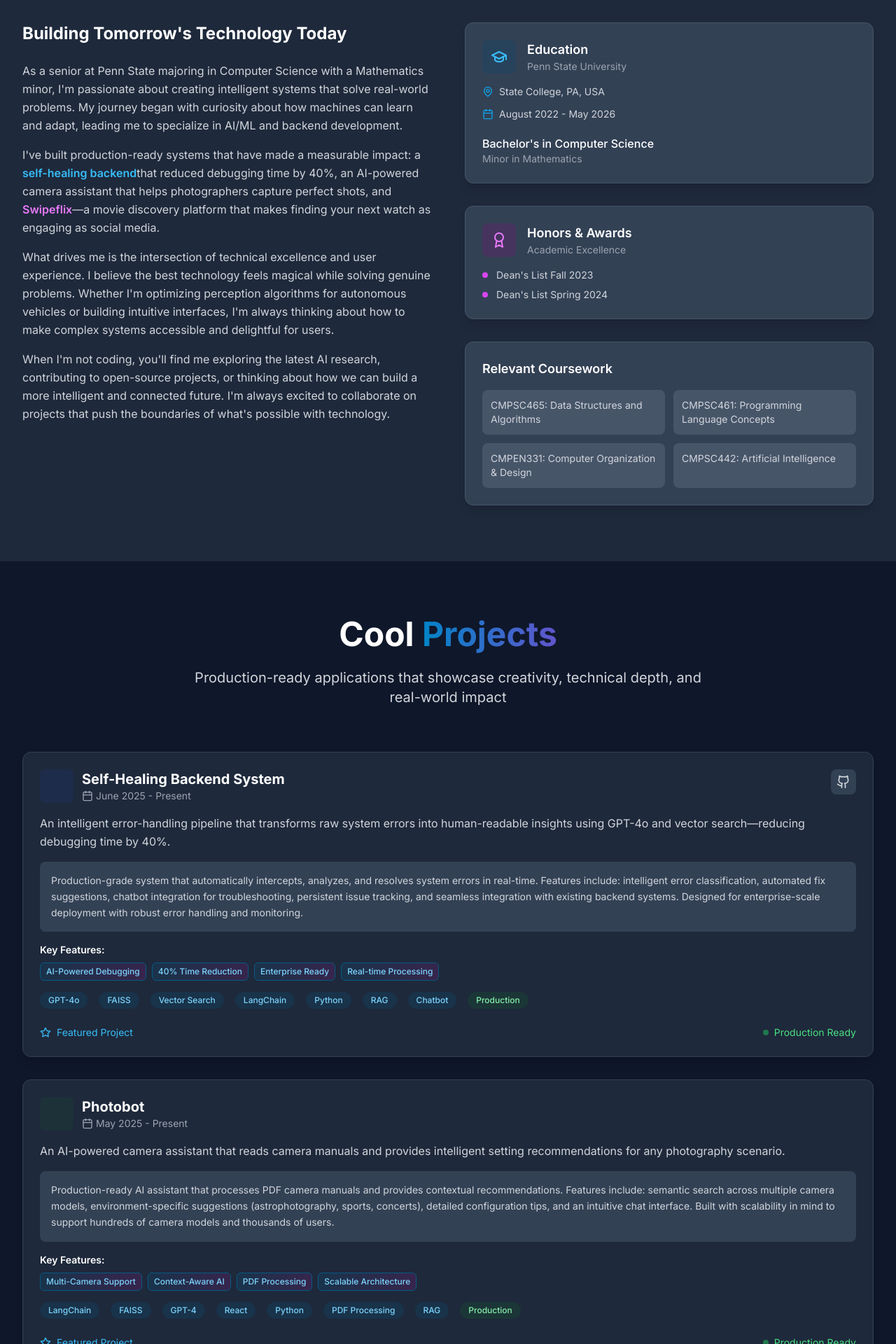
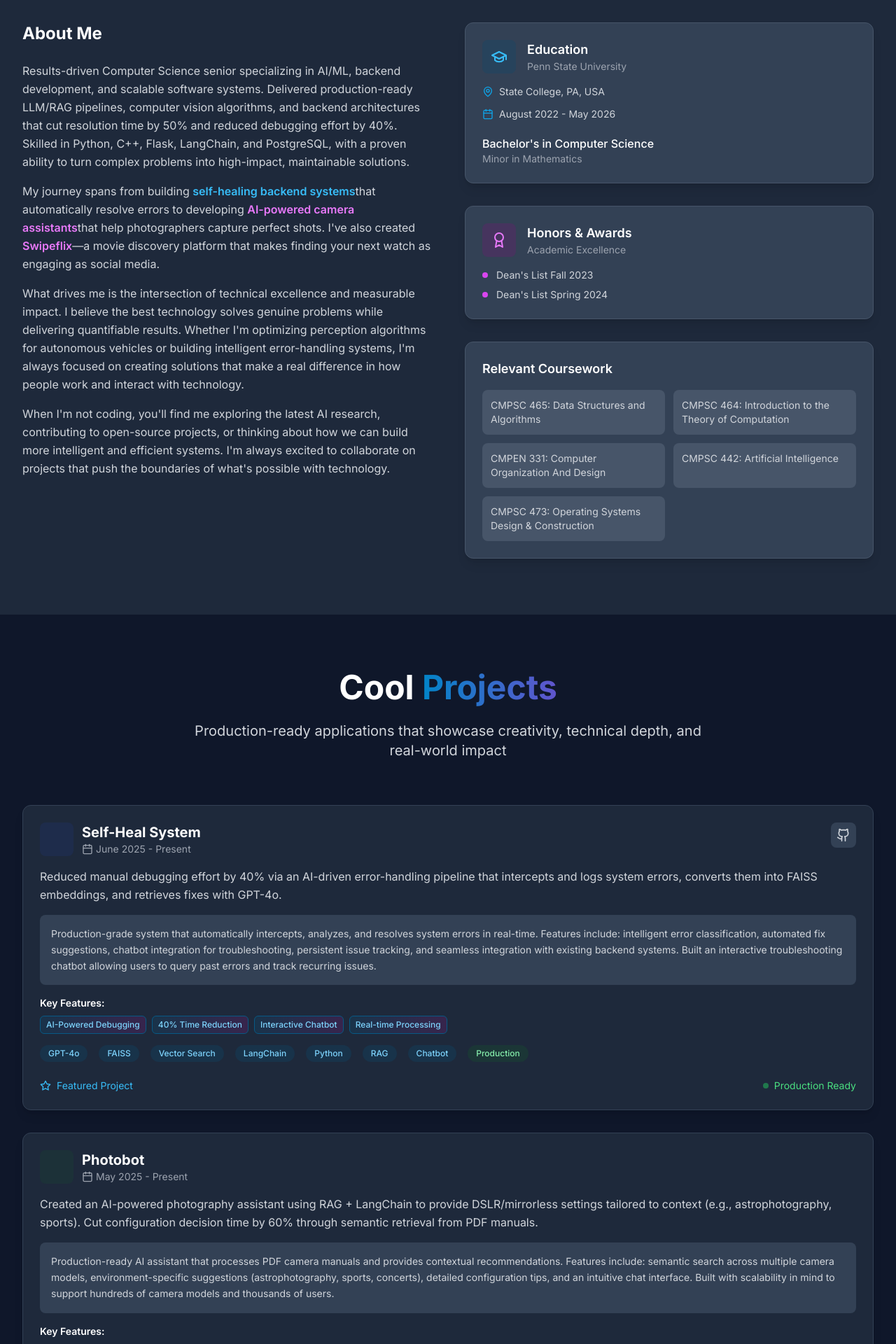
Before and after one commit to Siddhanta22/siddhantamohanty.github.io, a React (Create React App) app: page / in a window 1280 px wide. Shown: the part 1040-2960 px from the top of the page at 70% size. Built offline with nearby package versions, Linux system fonts and the light colour scheme.

Commit message:
Update portfolio content to match current resume exactly

```diff
--- a/src/components/About.js
+++ b/src/components/About.js
@@ -16,10 +16,11 @@ const About = () => {
     dates: "August 2022 - May 2026",
     location: "State College, PA, USA",
     relevantCourses: [
-      "CMPSC465: Data Structures and Algorithms",
-      "CMPSC461: Programming Language Concepts",
-      "CMPEN331: Computer Organization & Design",
-      "CMPSC442: Artificial Intelligence"
+      "CMPSC 465: Data Structures and Algorithms",
+      "CMPSC 464: Introduction to the Theory of Computation",
+      "CMPEN 331: Computer Organization And Design",
+      "CMPSC 442: Artificial Intelligence",
+      "CMPSC 473: Operating Systems Design & Construction"
     ]
   };
 
@@ -55,37 +56,36 @@ const About = () => {
             className="space-y-6"
           >
             <h3 className="text-2xl font-bold text-gray-900 dark:text-white mb-6">
-              Building Tomorrow's Technology Today
+              About Me
             </h3>
 
             <div className="space-y-4 text-gray-600 dark:text-gray-300 leading-relaxed">
               <p>
-                As a senior at Penn State majoring in Computer Science with a Mathematics minor,
-                I'm passionate about creating intelligent systems that solve real-world problems.
-                My journey began with curiosity about how machines can learn and adapt, leading me
-                to specialize in AI/ML and backend development.
+                Results-driven Computer Science senior specializing in AI/ML, backend development, and scalable software systems.
+                Delivered production-ready LLM/RAG pipelines, computer vision algorithms, and backend architectures that cut
+                resolution time by 50% and reduced debugging effort by 40%. Skilled in Python, C++, Flask, LangChain, and PostgreSQL,
+                with a proven ability to turn complex problems into high-impact, maintainable solutions.
               </p>
 
               <p>
-                I've built production-ready systems that have made a measurable impact: a
-                <span className="font-semibold text-primary-600 dark:text-primary-400"> self-healing backend</span>
-                that reduced debugging time by 40%, an AI-powered camera assistant that helps photographers
-                capture perfect shots, and <span className="font-semibold text-accent-600 dark:text-accent-400">Swipeflix</span>—a
+                My journey spans from building <span className="font-semibold text-primary-600 dark:text-primary-400">self-healing backend systems</span>
+                that automatically resolve errors to developing <span className="font-semibold text-accent-600 dark:text-accent-400">AI-powered camera assistants</span>
+                that help photographers capture perfect shots. I've also created <span className="font-semibold text-accent-600 dark:text-accent-400">Swipeflix</span>—a
                 movie discovery platform that makes finding your next watch as engaging as social media.
               </p>
 
               <p>
-                What drives me is the intersection of technical excellence and user experience.
-                I believe the best technology feels magical while solving genuine problems.
+                What drives me is the intersection of technical excellence and measurable impact.
+                I believe the best technology solves genuine problems while delivering quantifiable results.
                 Whether I'm optimizing perception algorithms for autonomous vehicles or building
-                intuitive interfaces, I'm always thinking about how to make complex systems
-                accessible and delightful for users.
+                intelligent error-handling systems, I'm always focused on creating solutions that
+                make a real difference in how people work and interact with technology.
               </p>
 
               <p>
                 When I'm not coding, you'll find me exploring the latest AI research, contributing
-                to open-source projects, or thinking about how we can build a more intelligent
-                and connected future. I'm always excited to collaborate on projects that push
+                to open-source projects, or thinking about how we can build more intelligent
+                and efficient systems. I'm always excited to collaborate on projects that push
                 the boundaries of what's possible with technology.
               </p>
 
--- a/src/components/Experience.js
+++ b/src/components/Experience.js
@@ -31,14 +31,13 @@ const Experience = () => {
       id: 2,
       company: "HCL Technologies",
       role: "GenAI Intern",
-      location: "Remote",
-      dates: "May 2025 - July 2025",
+      location: "Redmond, WA, USA",
+      dates: "May 2025 - August 2025",
       description: "Built production-ready AI systems that transform how businesses handle complex problems—from error debugging to camera assistance.",
       achievements: [
-        "Designed and deployed a Model Context Protocol (MCP) system enabling LLMs to autonomously execute dynamic, multi-step workflows across APIs, file systems, and databases using structured context prompts and LangChain agents.",
-        "Engineered an agentic RAG (Retrieval Augmented Generation) pipeline utilizing dual vector databases (one for historical error embeddings, one for internal documentation like Confluence) to support contextual reasoning.",
-        "Integrated a chatbot assistant with database access for interactive troubleshooting, incident exploration, and persistent issue escalation without manual error definitions.",
-        "Created 'Photobot,' an AI-powered camera assistant chatbot using RAG and LangChain, capable of recommending DSLR settings based on user queries and parsed camera manuals."
+        "Reduced support resolution time by 50% by engineering an agentic RAG pipeline with dual vector databases for historical error embeddings and internal documentation.",
+        "Automated complex, multi-step workflows across APIs, file systems, and databases via a Model Context Protocol (MCP) system using LangChain agents.",
+        "Designed a Confluence ingestion pipeline integrated with MCP and LangChain, enabling RAG-based contextual search across organizational documentation to improve developer efficiency."
       ],
       technologies: ["LLMs", "LangChain", "RAG", "Vector Databases", "MCP", "Python", "APIs"],
       logo: "HCL",
@@ -47,15 +46,14 @@ const Experience = () => {
     {
       id: 3,
       company: "Penn State Advanced Vehicle Team",
-      role: "Member - Perception Team",
+      role: "Member",
       location: "State College, PA, USA",
       dates: "February 2025 - Present",
       description: "Working on the future of transportation by developing perception systems that help cars see and understand the world around them.",
       achievements: [
-        "Developed and optimized algorithms for object detection, road marking recognition, and localization using Python, C++, and OpenCV to enhance autonomous vehicle perception.",
-        "Integrated data from cameras, radar, LiDAR, and GNSS with ROS (Robot Operating System) and PCL (Point Cloud Library) to improve perception accuracy.",
-        "Processed real-time sensor data using NumPy, Pandas, and MATLAB for improved autonomous vehicle decision-making.",
-        "Collaborated with a multidisciplinary team to refine perception pipelines and enhance system performance using Git and Docker for efficient development."
+        "Worked as part of the Perception Team to build ROS2-based algorithms detecting and tracking traffic lights, signs, road markings, parking spaces, and static/dynamic obstacles with >90% accuracy.",
+        "Developed multi-sensor fusion and localization systems combining LiDAR, radar, camera, and IMU to ensure accurate navigation under degraded GPS conditions.",
+        "Contributed to competition-ready frameworks including CAN message integration and perception pipelines aligned with SAE Year 4/5 challenge requirements."
       ],
       technologies: ["Python", "C++", "OpenCV", "ROS", "PCL", "LiDAR", "Computer Vision", "Docker"],
       logo: "PSU",
@@ -64,15 +62,12 @@ const Experience = () => {
     {
       id: 4,
       company: "Elevatoz Loyalty",
-      role: "Data Analytics Intern",
+      role: "Intern",
       location: "Bengaluru, KA, India",
       dates: "June 2024 - August 2024",
       description: "Applied data science and machine learning techniques to drive customer retention strategies and business insights.",
       achievements: [
-        "Extracted and manipulated large datasets using SQL (basic functions) to generate actionable insights for business intelligence.",
-        "Learned about company strategies for building models to help clients retain customers.",
-        "Built and deployed machine learning models using Python libraries (e.g., scikit-learn, pandas, NumPy) for predictive analytics on customer behavior data from Kaggle datasets.",
-        "Utilized Kaggle for hands-on machine learning projects and gained practical experience in data science workflows."
+        "Applied SQL and Python (pandas, NumPy) to extract, manipulate, and analyze large datasets for business intelligence and customer insights."
       ],
       technologies: ["SQL", "Python", "scikit-learn", "Pandas", "NumPy", "Machine Learning", "Kaggle"],
       logo: "EL",
--- a/src/components/Projects.js
+++ b/src/components/Projects.js
@@ -15,9 +15,9 @@ const Projects = () => {
   const projects = [
     {
       id: 1,
-      title: "Self-Healing Backend System",
-      description: "An intelligent error-handling pipeline that transforms raw system errors into human-readable insights using GPT-4o and vector search—reducing debugging time by 40%.",
-      longDescription: "Production-grade system that automatically intercepts, analyzes, and resolves system errors in real-time. Features include: intelligent error classification, automated fix suggestions, chatbot integration for troubleshooting, persistent issue tracking, and seamless integration with existing backend systems. Designed for enterprise-scale deployment with robust error handling and monitoring.",
+      title: "Self-Heal System",
+      description: "Reduced manual debugging effort by 40% via an AI-driven error-handling pipeline that intercepts and logs system errors, converts them into FAISS embeddings, and retrieves fixes with GPT-4o.",
+      longDescription: "Production-grade system that automatically intercepts, analyzes, and resolves system errors in real-time. Features include: intelligent error classification, automated fix suggestions, chatbot integration for troubleshooting, persistent issue tracking, and seamless integration with existing backend systems. Built an interactive troubleshooting chatbot allowing users to query past errors and track recurring issues.",
       technologies: ["GPT-4o", "FAISS", "Vector Search", "LangChain", "Python", "RAG", "Chatbot", "Production"],
       icon: Brain,
       color: "from-blue-500 to-purple-600",
@@ -27,12 +27,12 @@ const Projects = () => {
       live: null,
       featured: true,
       production: true,
-      highlights: ["AI-Powered Debugging", "40% Time Reduction", "Enterprise Ready", "Real-time Processing"]
+      highlights: ["AI-Powered Debugging", "40% Time Reduction", "Interactive Chatbot", "Real-time Processing"]
     },
     {
       id: 2,
       title: "Photobot",
-      description: "An AI-powered camera assistant that reads camera manuals and provides intelligent setting recommendations for any photography scenario.",
+      description: "Created an AI-powered photography assistant using RAG + LangChain to provide DSLR/mirrorless settings tailored to context (e.g., astrophotography, sports). Cut configuration decision time by 60% through semantic retrieval from PDF manuals.",
       longDescription: "Production-ready AI assistant that processes PDF camera manuals and provides contextual recommendations. Features include: semantic search across multiple camera models, environment-specific suggestions (astrophotography, sports, concerts), detailed configuration tips, and an intuitive chat interface. Built with scalability in mind to support hundreds of camera models and thousands of users.",
       technologies: ["LangChain", "FAISS", "GPT-4", "React", "Python", "PDF Processing", "RAG", "Production"],
       icon: Camera,
@@ -43,14 +43,14 @@ const Projects = () => {
       live: null,
       featured: true,
       production: true,
-      highlights: ["Multi-Camera Support", "Context-Aware AI", "PDF Processing", "Scalable Architecture"]
+      highlights: ["60% Time Reduction", "Context-Aware AI", "PDF Processing", "Multi-Camera Support"]
     },
     {
       id: 3,
       title: "Swipeflix",
-      description: "A production-ready movie discovery app with a swipe-based interface that makes finding your next watch as fun as dating apps make finding love. Features cinematic UI, personalized recommendations, and seamless user experience.",
+      description: "Built a personalized movie/TV recommender using quiz-based profiling + real-time swipe feedback, improving recommendation accuracy over time with TensorFlow.js. Developed a responsive React frontend with smart filters for language, age rating, and genre.",
       longDescription: "Built with a focus on user experience and production quality. Features include: cinematic movie cards with hover effects, swipe gestures for movie selection, personalized recommendation algorithm, mood-based filtering, watchlist management, and responsive design that works flawlessly on all devices. The app uses modern React patterns, optimized performance, and intuitive UX that keeps users engaged.",
-      technologies: ["React", "Tailwind CSS", "JavaScript", "Local Storage", "Movie API", "UI/UX", "Production Ready"],
+      technologies: ["React", "Tailwind CSS", "JavaScript", "TensorFlow.js", "Movie API", "UI/UX", "Production Ready"],
       icon: Film,
       color: "from-red-500 to-pink-600",
       bgColor: "bg-red-50 dark:bg-red-900/20",
@@ -59,12 +59,12 @@ const Projects = () => {
       live: "https://swipeflix-alpha.vercel.app",
       featured: true,
       production: true,
-      highlights: ["Cinematic UI Design", "Swipe Gestures", "Personalized Recommendations", "Production Deployed"]
+      highlights: ["TensorFlow.js ML", "Quiz-Based Profiling", "Smart Filters", "Production Deployed"]
     },
     {
       id: 4,
       title: "Prompt Tracer",
-      description: "Browser extension for analyzing and optimizing AI prompts across ChatGPT, Claude, Grok, and Gemini with real-time scoring and privacy-first design.",
+      description: "Designed a browser extension to optimize AI prompts across ChatGPT, Claude, Grok, and Gemini with real-time scoring and recommendations. Implemented privacy-first architecture with local processing and cross-platform integration.",
       longDescription: "A sophisticated Chrome extension that transforms AI interactions through intelligent prompt analysis and optimization. Features real-time scoring, privacy-first local processing, cross-platform support, and an interactive analytics dashboard for progress tracking.",
       technologies: ["JavaScript", "Chrome Extension", "Prompt Engineering", "Privacy", "Analytics", "AI", "Cross-Platform"],
       icon: Zap,
@@ -79,8 +79,8 @@ const Projects = () => {
     },
     {
       id: 5,
-      title: "CourseScheduler",
-      description: "A smart academic planning tool that helps students navigate complex degree requirements and optimize their course schedules using NLP.",
+      title: "HackPSU(Oct 2024) CourseScheduler",
+      description: "Developed an NLP-powered academic planner with Node.js + MongoDB backend and React/Tailwind CSS frontend for conflict-free graduation scheduling.",
       longDescription: "Production application that simplifies academic planning for students with multiple majors/minors. Features include: intelligent course conflict detection, personalized graduation planning, degree requirement tracking, and an intuitive drag-and-drop interface. Built with modern web technologies and designed for university-scale deployment.",
       technologies: ["Node.js", "MongoDB", "React", "Tailwind CSS", "NLP", "Python", "Production"],
       icon: Calendar,
--- a/src/components/Skills.js
+++ b/src/components/Skills.js
@@ -12,16 +12,16 @@ const Skills = () => {
   const skillCategories = [
     {
       id: 1,
-      title: "Programming Languages",
+      title: "Languages & Web",
       icon: Code,
       color: "from-blue-500 to-blue-600",
       bgColor: "bg-blue-50 dark:bg-blue-900/20",
       skills: [
         { name: "Python", level: 90 },
         { name: "C++", level: 85 },
-        { name: "JavaScript", level: 80 },
         { name: "HTML/CSS", level: 85 },
-        { name: "SQL", level: 75 }
+        { name: "Tailwind CSS", level: 90 },
+        { name: "JavaScript", level: 80 }
       ]
     },
     {
@@ -31,34 +31,30 @@ const Skills = () => {
       color: "from-purple-500 to-purple-600",
       bgColor: "bg-purple-50 dark:bg-purple-900/20",
       skills: [
-        { name: "LangChain", level: 85 },
         { name: "RAG", level: 80 },
-        { name: "Vector Databases", level: 75 },
-        { name: "GPT-4o", level: 90 },
-        { name: "FAISS", level: 80 },
-        { name: "scikit-learn", level: 75 },
-        { name: "OpenCV", level: 70 },
-        { name: "Neural Networks", level: 70 }
+        { name: "Agentic RAG", level: 75 },
+        { name: "Vector Databases (Pinecone, FAISS)", level: 75 },
+        { name: "LLMs (GPT-4, OpenAI API)", level: 90 },
+        { name: "MCP (Model Context Protocol)", level: 80 },
+        { name: "TensorFlow", level: 75 },
+        { name: "NumPy", level: 85 }
       ]
     },
     {
       id: 3,
-      title: "Web Development",
+      title: "Backend & Frameworks",
       icon: Globe,
       color: "from-green-500 to-green-600",
       bgColor: "bg-green-50 dark:bg-green-900/20",
       skills: [
-        { name: "React", level: 85 },
-        { name: "Tailwind CSS", level: 90 },
-        { name: "Node.js", level: 75 },
+        { name: "Flask", level: 80 },
         { name: "REST APIs", level: 80 },
-        { name: "MongoDB", level: 70 },
-        { name: "PostgreSQL", level: 70 }
+        { name: "Node.js", level: 75 }
       ]
     },
     {
       id: 4,
-      title: "Tools & Technologies",
+      title: "Development Tools",
       icon: Settings,
       color: "from-orange-500 to-orange-600",
       bgColor: "bg-orange-50 dark:bg-orange-900/20",
@@ -68,23 +64,21 @@ const Skills = () => {
         { name: "VS Code", level: 90 },
         { name: "Postman", level: 80 },
         { name: "Streamlit", level: 70 },
-        { name: "ROS", level: 65 },
-        { name: "PCL", level: 60 }
+        { name: "GitHub", level: 85 },
+        { name: "Google Cloud Platform", level: 70 },
+        { name: "GDB", level: 65 },
+        { name: "Cursor IDE", level: 80 }
       ]
     },
     {
       id: 5,
-      title: "Databases & Data",
+      title: "Databases",
       icon: Database,
       color: "from-red-500 to-red-600",
       bgColor: "bg-red-50 dark:bg-red-900/20",
       skills: [
         { name: "MySQL", level: 75 },
-        { name: "PostgreSQL", level: 70 },
-        { name: "MongoDB", level: 70 },
-        { name: "Pandas", level: 80 },
-        { name: "NumPy", level: 85 },
-        { name: "MATLAB", level: 65 }
+        { name: "PostgreSQL", level: 70 }
       ]
     }
   ];
```
